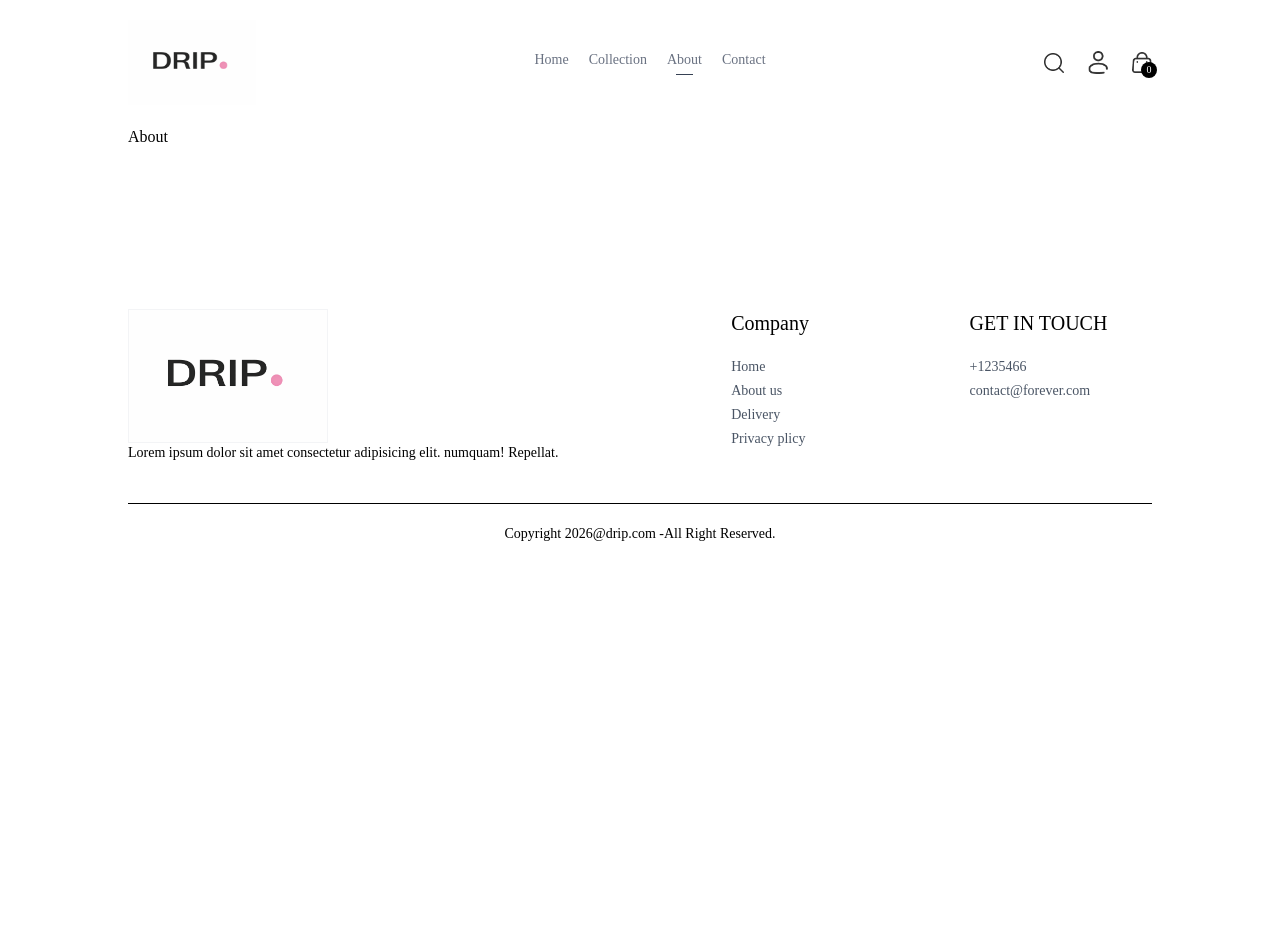
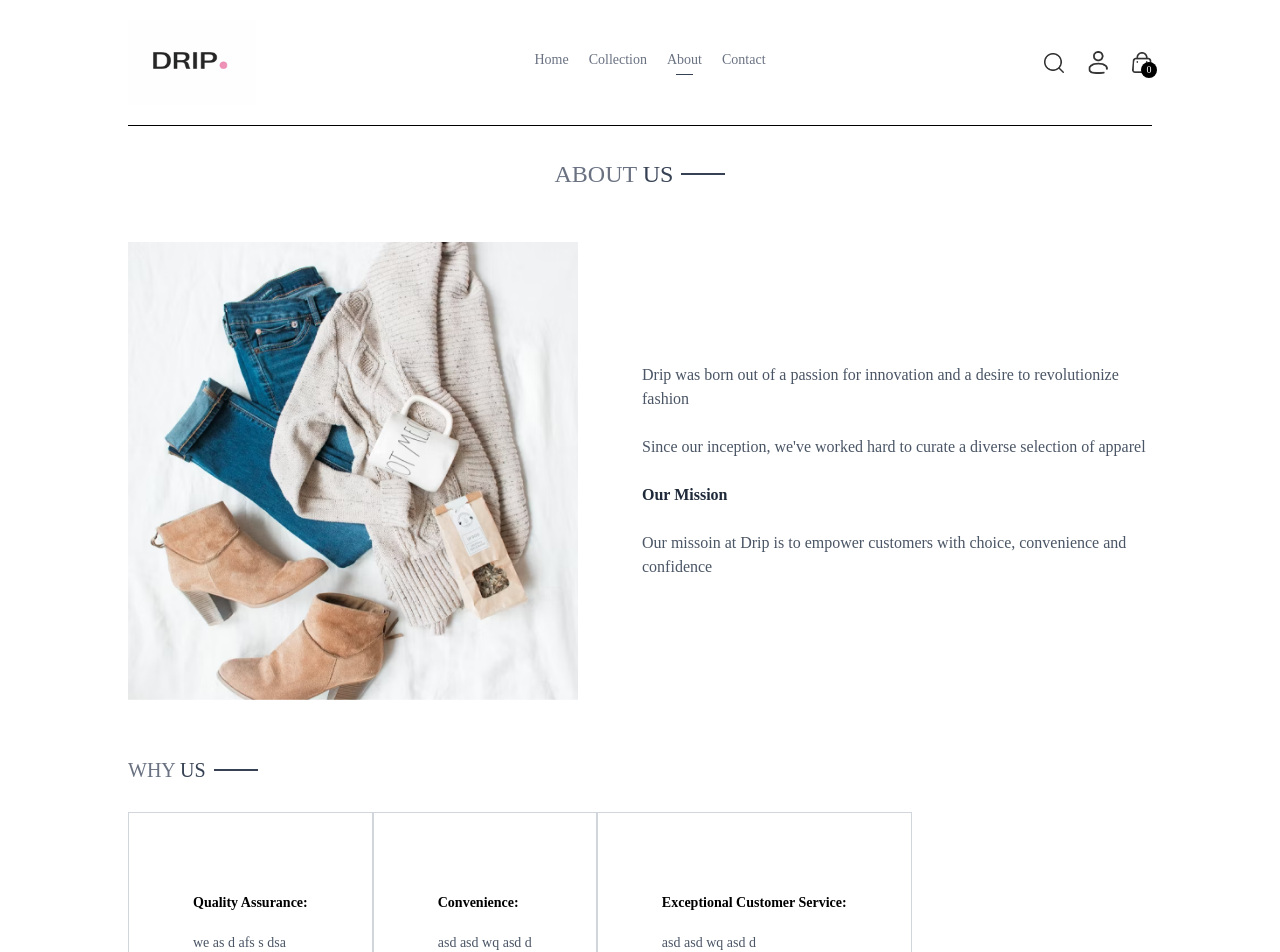
Before and after one commit to kingpin9292/Drip_Full-Stack, a React (Vite) app in the folder frontEnd/: page /about in a window 1280 px wide. Shown: the top 952 px of the page. Before the commit the page ends 800 px from the top, so only its background shows below. Built offline with nearby package versions, Linux system fonts and the light colour scheme.

Commit message:
Implement About Us page

```diff
--- a/frontEnd/src/pages/About.jsx
+++ b/frontEnd/src/pages/About.jsx
@@ -1,7 +1,47 @@
 import React from "react";
+import Tittle from "../components/Tittle";
+import { assets } from "../assets/assets";
+import NewsletterBox from "../components/NewsletterBox";
 
 const About = () => {
-  return <div>About</div>;
+  return (
+    <div>
+      <div className="text-2xl text-center pt-8 border-t">
+        <Tittle text1={"ABOUT"} text2={"US"} />
+      </div>
+
+      <div className="my-10 flex flex-col md:flex-row gap-16">
+        <img src={assets.about_img} alt="" className="w-full md:max-w-[450px]" />
+        <div className="flex flex-col justify-center gap-6 md:w-2/4 text-gray-600">
+          <p>Drip was born out of a passion for innovation and a desire to revolutionize fashion</p>
+          <p>Since our inception, we've worked hard to curate a diverse selection of apparel</p>
+          <b className="text-gray-800">Our Mission</b>
+          <p>Our missoin at Drip is to empower customers with choice, convenience and confidence</p>
+        </div>
+      </div>
+
+      <div className="text-xl py-4">
+        <Tittle text1={"WHY"} text2={"US"} />
+      </div>
+
+      <div className="flex flex-col md:flex-row text-sm mb-20">
+        <div className="border border-gray-300 px-10 md:px-16 py-8 sm:py-20 flex flex-col gap-5">
+          <b>Quality Assurance:</b>
+          <p className="text-gray-600">we as d afs s dsa </p>
+        </div>
+
+        <div className="border border-gray-300 px-10 md:px-16 sm:py-20 flex flex-col gap-5">
+          <b>Convenience:</b>
+          <p className="text-gray-600">asd asd wq asd d</p>
+        </div>
+        <div className="border  border-gray-300 px-10 md:px-16 sm:py-20 flex flex-col gap-5">
+          <b>Exceptional Customer Service:</b>
+          <p className="text-gray-600">asd asd wq asd d</p>
+        </div>
+      </div>
+      <NewsletterBox />
+    </div>
+  );
 };
 
 export default About;
```
